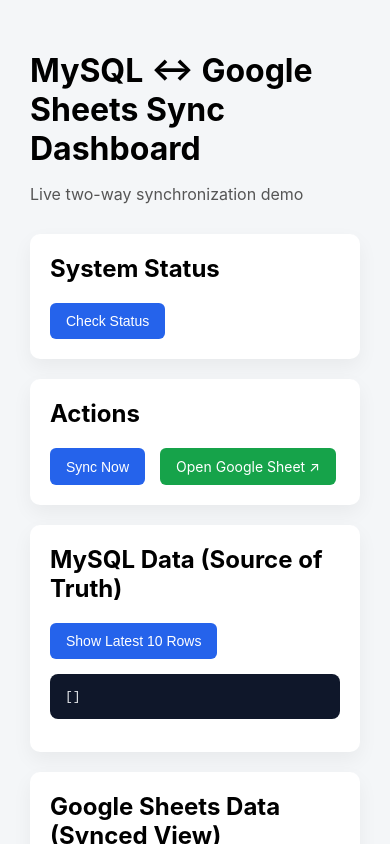
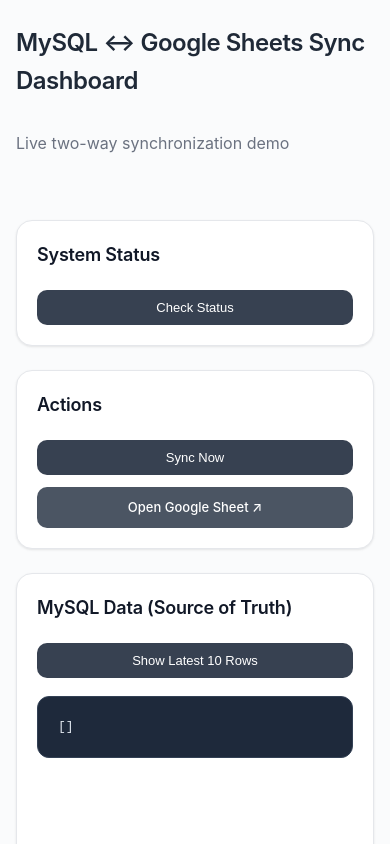
Before and after one commit to KrishnaD098/google-sheets-mysql-sync, a React (Vite) app in the folder frontend/: page / in a window 390 px wide. Shown: the top 844 px of the page. Built offline with nearby package versions, Linux system fonts and the light colour scheme.

Commit message:
Updated the css and the logic for syncing with sheets and mySQL

```diff
--- a/frontend/src/App.css
+++ b/frontend/src/App.css
@@ -1,104 +1,262 @@
 * {
     box-sizing: border-box;
+    margin: 0;
+    padding: 0;
 }
 
 body {
     margin: 0;
-    background: #f4f6f8;
-    font-family: -apple-system, BlinkMacSystemFont,
-    "Segoe UI", Roboto, sans-serif;
+    background: #fafbfc;
+    font-family: 'Inter', -apple-system, BlinkMacSystemFont, "Segoe UI", Roboto, sans-serif;
+    color: #374151;
+    line-height: 1.6;
+    min-height: 100vh;
 }
 
 .container {
-    max-width: 900px;
-    margin: auto;
-    padding: 30px;
+    max-width: 1400px;
+    margin: 0 auto;
+    padding: 48px 32px;
 }
 
 h1 {
-    margin-bottom: 5px;
+    font-size: 2.25rem;
+    font-weight: 600;
+    color: #1f2937;
+    margin-bottom: 6px;
+    letter-spacing: -0.5px;
 }
 
 .subtitle {
-    color: #555;
-    margin-bottom: 30px;
+    color: #6b7280;
+    margin-bottom: 40px;
+    font-size: 1rem;
+}
+
+/* Grid Layout */
+.container {
+    display: grid;
+    grid-template-columns: repeat(2, 1fr);
+    gap: 24px;
+    grid-template-areas:
+        "header header"
+        "subtitle subtitle"
+        "status actions"
+        "mysql sheets";
+}
+
+.container > h1 {
+    grid-area: header;
+}
+
+.container > .subtitle {
+    grid-area: subtitle;
+}
+
+.card:nth-child(3) {
+    grid-area: status;
+}
+
+.card:nth-child(4) {
+    grid-area: actions;
+}
+
+.card:nth-child(5) {
+    grid-area: mysql;
+    min-height: 500px;
+}
+
+.card:nth-child(6) {
+    grid-area: sheets;
+    min-height: 500px;
 }
 
 .card {
     background: white;
-    border-radius: 10px;
-    padding: 20px;
-    margin-bottom: 20px;
-    box-shadow: 0 8px 20px rgba(0, 0, 0, 0.05);
+    border-radius: 16px;
+    padding: 28px;
+    box-shadow: 0 1px 3px rgba(0, 0, 0, 0.06), 0 1px 2px rgba(0, 0, 0, 0.04);
+    border: 1px solid #e5e7eb;
+    transition: all 0.3s ease;
+}
+
+.card:hover {
+    box-shadow: 0 4px 6px rgba(0, 0, 0, 0.07), 0 2px 4px rgba(0, 0, 0, 0.05);
+    border-color: #d1d5db;
 }
 
 h2 {
-    margin-top: 0;
+    margin: 0 0 20px 0;
+    font-size: 1.125rem;
+    font-weight: 600;
+    color: #111827;
+    letter-spacing: -0.2px;
 }
 
 button {
-    padding: 10px 16px;
+    padding: 11px 20px;
     border: none;
-    border-radius: 6px;
-    background: #2563eb;
+    border-radius: 10px;
+    background: #374151;
     color: white;
     cursor: pointer;
     font-size: 14px;
+    font-weight: 500;
+    transition: all 0.2s ease;
+    width: 100%;
 }
 
 button:hover {
-    background: #1d4ed8;
+    background: #1f2937;
+    transform: translateY(-1px);
+    box-shadow: 0 4px 8px rgba(0, 0, 0, 0.15);
+}
+
+button:active {
+    transform: translateY(0);
 }
 
 .action-row {
     display: flex;
-    gap: 15px;
-    flex-wrap: wrap;
+    flex-direction: column;
+    gap: 12px;
 }
 
 .link-btn {
-    padding: 10px 16px;
-    border-radius: 6px;
-    background: #16a34a;
+    padding: 11px 20px;
+    border-radius: 10px;
+    background: #4b5563;
     color: white;
     text-decoration: none;
     font-size: 14px;
+    font-weight: 500;
+    transition: all 0.2s ease;
+    display: block;
+    text-align: center;
 }
 
 .link-btn:hover {
-    background: #15803d;
+    background: #374151;
+    transform: translateY(-1px);
+    box-shadow: 0 4px 8px rgba(0, 0, 0, 0.15);
 }
 
 .status-row {
-    margin-top: 15px;
+    margin-top: 18px;
     display: flex;
+    flex-direction: column;
     gap: 12px;
 }
 
 .badge {
-    padding: 6px 12px;
-    border-radius: 999px;
-    font-size: 13px;
+    padding: 12px 16px;
+    border-radius: 10px;
+    font-size: 14px;
     font-weight: 500;
+    display: flex;
+    align-items: center;
+    gap: 10px;
+}
+
+.badge::before {
+    content: '';
+    width: 10px;
+    height: 10px;
+    border-radius: 50%;
+    flex-shrink: 0;
 }
 
 .green {
-    background: #dcfce7;
-    color: #166534;
+    background: #ecfdf5;
+    color: #065f46;
+    border: 1px solid #d1fae5;
+}
+
+.green::before {
+    background: #10b981;
 }
 
 .red {
-    background: #fee2e2;
+    background: #fef2f2;
     color: #991b1b;
+    border: 1px solid #fecaca;
+}
+
+.red::before {
+    background: #ef4444;
 }
 
 .code {
-    margin-top: 15px;
-    background: #0f172a;
-    color: #e5e7eb;
-    padding: 15px;
-    border-radius: 8px;
-    max-height: 300px;
+    margin-top: 18px;
+    background: #1e293b;
+    color: #e2e8f0;
+    padding: 20px;
+    border-radius: 12px;
+    max-height: 500px;
     overflow: auto;
     font-size: 13px;
+    font-family: 'Fira Code', 'SF Mono', 'Courier New', monospace;
+    line-height: 1.6;
+    border: 1px solid #334155;
 }
+
+.code::-webkit-scrollbar {
+    width: 10px;
+    height: 10px;
+}
+
+.code::-webkit-scrollbar-track {
+    background: #0f172a;
+    border-radius: 6px;
+}
+
+.code::-webkit-scrollbar-thumb {
+    background: #475569;
+    border-radius: 6px;
+}
+
+.code::-webkit-scrollbar-thumb:hover {
+    background: #64748b;
+}
+
+/* Responsive Design */
+@media (max-width: 1024px) {
+    .container {
+        grid-template-columns: 1fr;
+        grid-template-areas:
+            "header"
+            "subtitle"
+            "status"
+            "actions"
+            "mysql"
+            "sheets";
+        padding: 32px 20px;
+    }
+
+    h1 {
+        font-size: 1.875rem;
+    }
+
+    .card {
+        padding: 24px;
+    }
+}
+
+@media (max-width: 640px) {
+    .container {
+        padding: 24px 16px;
+    }
+
+    h1 {
+        font-size: 1.5rem;
+    }
+
+    .card {
+        padding: 20px;
+    }
+
+    button, .link-btn {
+        padding: 10px 16px;
+        font-size: 13px;
+    }
+}
```
Also changed, not shown: 1 other file (tests, documents, lock files or other folders).
